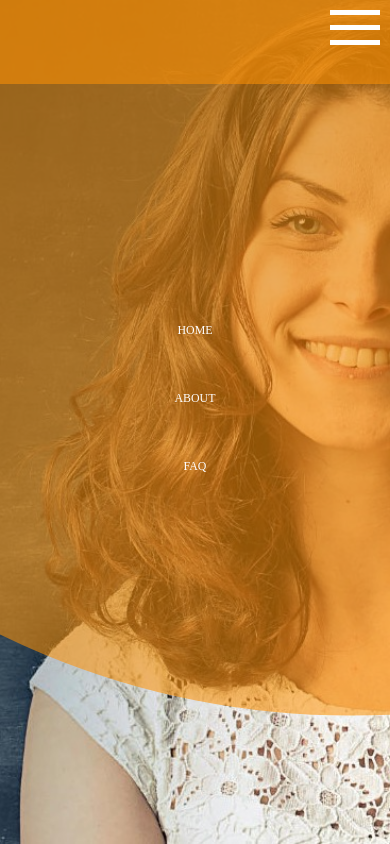
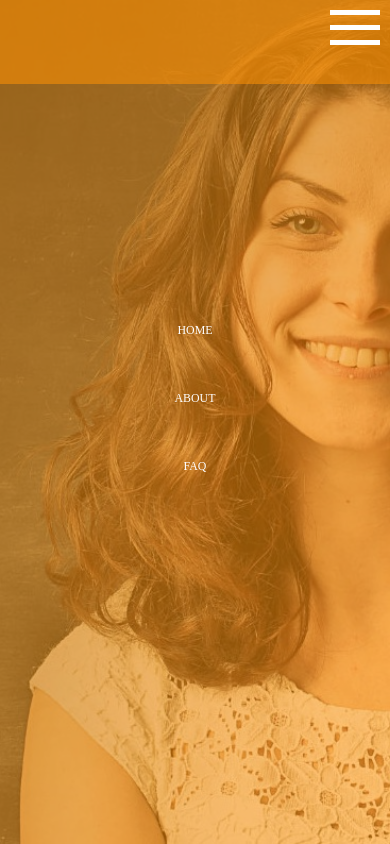
Before and after one commit to RichmanLoveday/Responsive-navigation-bar, a plain HTML site: page Responsive nav bar/index.html in a window 390 px wide. Both pictures are taken after a click on the element 355 px from the left and 27 px from the top of the page. Drawn offline with Linux system fonts and the light colour scheme.

Commit message:
added the javascript file and made the navbar opens on click

```diff
--- a/Responsive nav bar/index.html
+++ b/Responsive nav bar/index.html
@@ -9,7 +9,7 @@
 <body class="container">
 
     <header id="header">
-        <nav class="header__nav">
+         <nav class="header__nav">
             <div class="header__hamburger">
                 <div class="line"></div>
                 <div class="line"></div>
@@ -21,7 +21,12 @@
                     <li><a href="#">FAQ</a></li>
                 </ul>
         </nav>
+
+
     </header>
 
+
+
+    <script src="./script.js"></script>
 </body>
 </html>
--- a/Responsive nav bar/navbar.css
+++ b/Responsive nav bar/navbar.css
@@ -89,11 +89,18 @@ li a:hover::after {
         background-color: #ff92058e;;
         flex-direction: column;
         justify-content: center;
-        clip-path: circle(800px at 90% -10%); /* When you add javascript change 800px to 0px*/
+     clip-path: circle(100px at 90% -10%); /* When you add javascript change 800px to 0px*/
+    -webkit-clip-path: circle(100px at 90% -10%);
         transition: all 0.3s ease-in-out;
         pointer-events: all;
         z-index: 1;
+
+
+
+
+
     }
+
 
     /* Use the Open class to attach in javascript to enable the open and close*/
     .header__nav--links.open {
--- /dev/null
+++ b/Responsive nav bar/script.js
@@ -0,0 +1,10 @@
+const hamburger = document.querySelector(".header__hamburger");
+const navLinks = document.querySelector(".header__nav--links");
+const links = document.querySelectorAll(".header__nav--links li");
+
+hamburger.addEventListener("click", () => {
+    navLinks.classList.toggle("open");
+    links.forEach(link => {
+        link.classList.toggle("fade");
+    });
+});
```
Also changed, not shown: Responsive nav bar/circles.svg (added).
